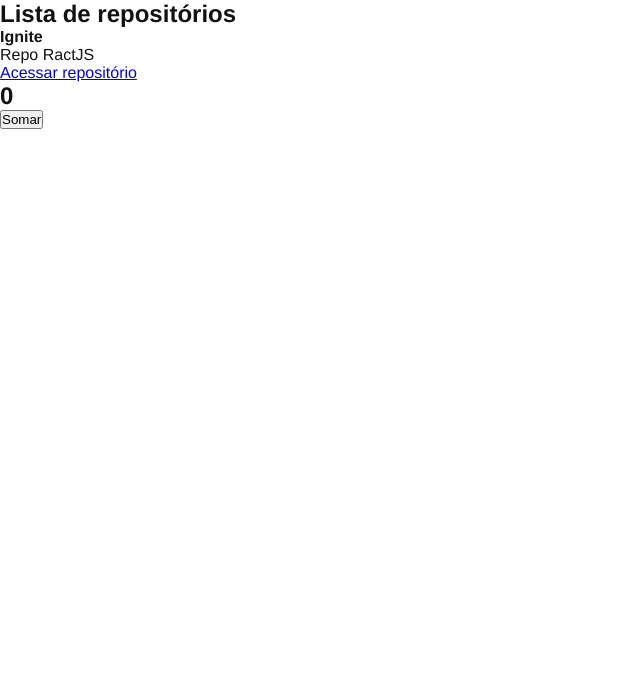
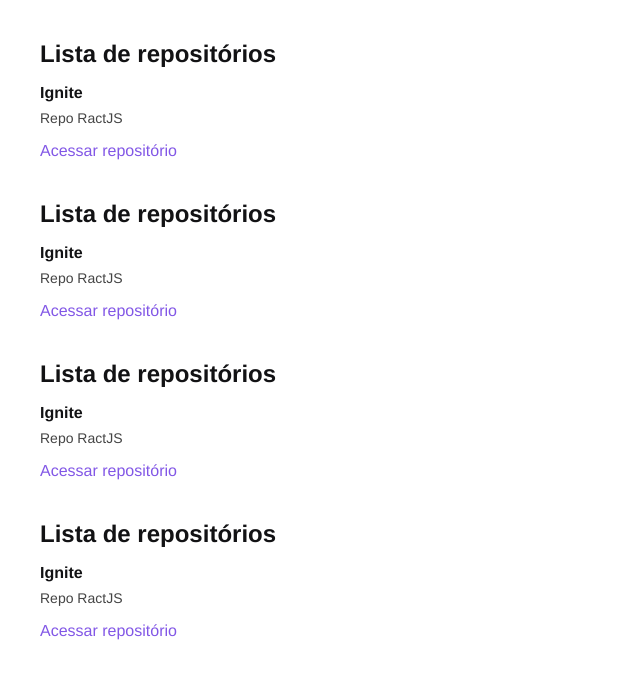
Before and after one commit to thuurzz/ignite-reactjs-rocketseat, a React app in the folder 01-github-explorer/: page / in a window 1280 px wide. Shown: the top 678 px of the page, without its empty margins (0-640 px from the left). Built offline with nearby package versions, Linux system fonts and the light colour scheme.

Commit message:
feat: Estilização da listagem

```diff
--- a/01-github-explorer/src/App.jsx
+++ b/01-github-explorer/src/App.jsx
@@ -1,4 +1,3 @@
-import Counter from "./components/Counter";
 import RepositoryList from "./components/RepositoryList";
 
 import "./styles/global.scss";
@@ -7,7 +6,9 @@
   return (
     <div>
       <RepositoryList />
-      <Counter />
+      <RepositoryList />
+      <RepositoryList />
+      <RepositoryList />
     </div>
   );
 }
--- a/01-github-explorer/src/components/Counter.jsx
+++ /dev/null
@@ -1,19 +0,0 @@
-import React from "react";
-import { useState } from "react";
-
-const Counter = () => {
-  const [cont, setCont] = useState(0);
-
-  function handleIncrement() {
-    setCont(cont + 1);
-  }
-
-  return (
-    <>
-      <h2>{cont}</h2>
-      <button onClick={handleIncrement}>Somar</button>
-    </>
-  );
-};
-
-export default Counter;
--- a/01-github-explorer/src/components/RepositoryList.jsx
+++ b/01-github-explorer/src/components/RepositoryList.jsx
@@ -1,5 +1,6 @@
 import React from "react";
 import RepositoryItem from "./RepositoryItem";
+import "../styles/repositories.scss";
 
 const repository = {
   name: "Ignite",
--- /dev/null
+++ b/01-github-explorer/src/styles/repositories.scss
@@ -0,0 +1,31 @@
+section.repository-list {
+  margin: 40px;
+
+  h1 {
+    margin-bottom: 16px;
+  }
+
+  ul {
+    list-style: none;
+
+    li {
+      & + li {
+        margin-top: 20px;
+      }
+    }
+
+    p{
+      font-size: 14px;
+      color: #444;
+      margin-top: 8px;
+    }
+
+    a{
+      display: inline-block;
+      margin-top: 16px;
+      text-decoration: none;
+      color: #8257e6;
+
+    }
+  }
+}
```
